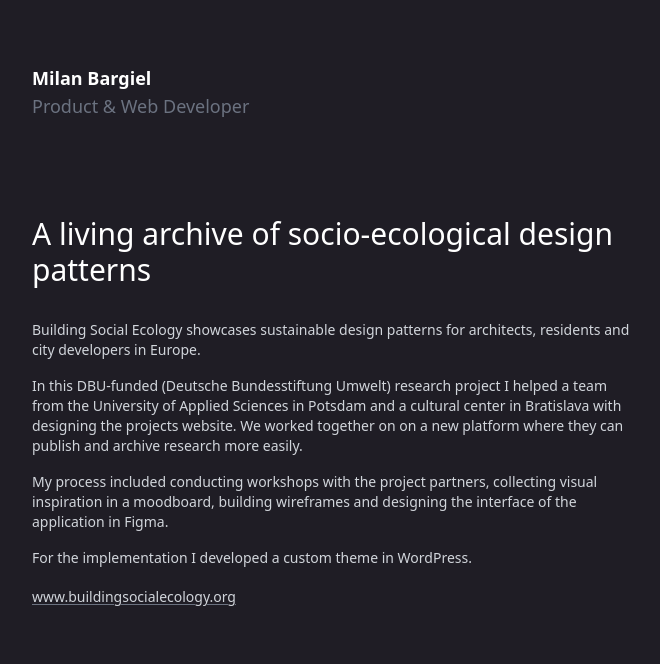
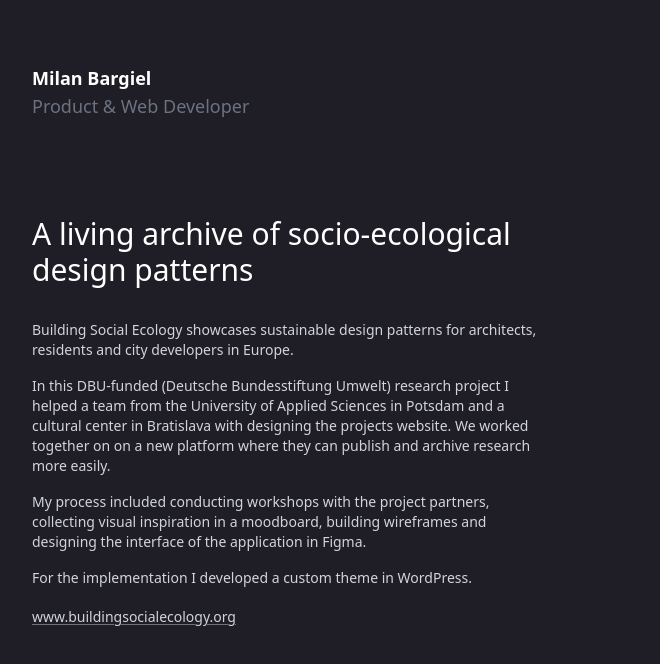
Before and after one commit to milanbargiel/portfolio, a Next.js app: page /projects/building-social-ecology in a window 1280 px wide. Shown: the top 664 px of the page, without its empty margins (32-692 px from the left). Built offline with nearby package versions, Linux system fonts and the light colour scheme.

Commit message:
Make PageLayout component adaptive

```diff
--- a/components/page-layout.js
+++ b/components/page-layout.js
@@ -1,11 +1,19 @@
 // A component for longer text layout
 import Header from './header'
 
-const PageLayout = ({ children, className }) => {
+const PageLayout = ({ children, variant }) => {
+  let classes =
+    'my-12 md:mx-8 md:mb-20 md:mt-16 md:w-2/3 lg:w-3/5 xl:w-1/2 2xl:w-2/5'
+
+  switch (variant) {
+    // Make text columns a bit smaller for projects
+    case 'project':
+      classes = classes + ' ' + 'pr-24'
+      break
+  }
+
   return (
-    <div
-      className={`my-12 md:mx-8 md:mb-20 md:mt-16 md:w-2/3 lg:w-3/5 xl:w-1/2 2xl:w-2/5 ${className}`}
-    >
+    <div className={classes}>
       <Header />
       {children}
     </div>
--- a/pages/projects/building-social-ecology.js
+++ b/pages/projects/building-social-ecology.js
@@ -4,7 +4,7 @@ import Link from '../../components/link'
 export default function BuildingSocialEcology() {
   return (
     <>
-      <PageLayout>
+      <PageLayout variant="project">
         <h1 className="text-3xl mb-8">
           A living archive of socio-ecological design patterns
         </h1>
```
